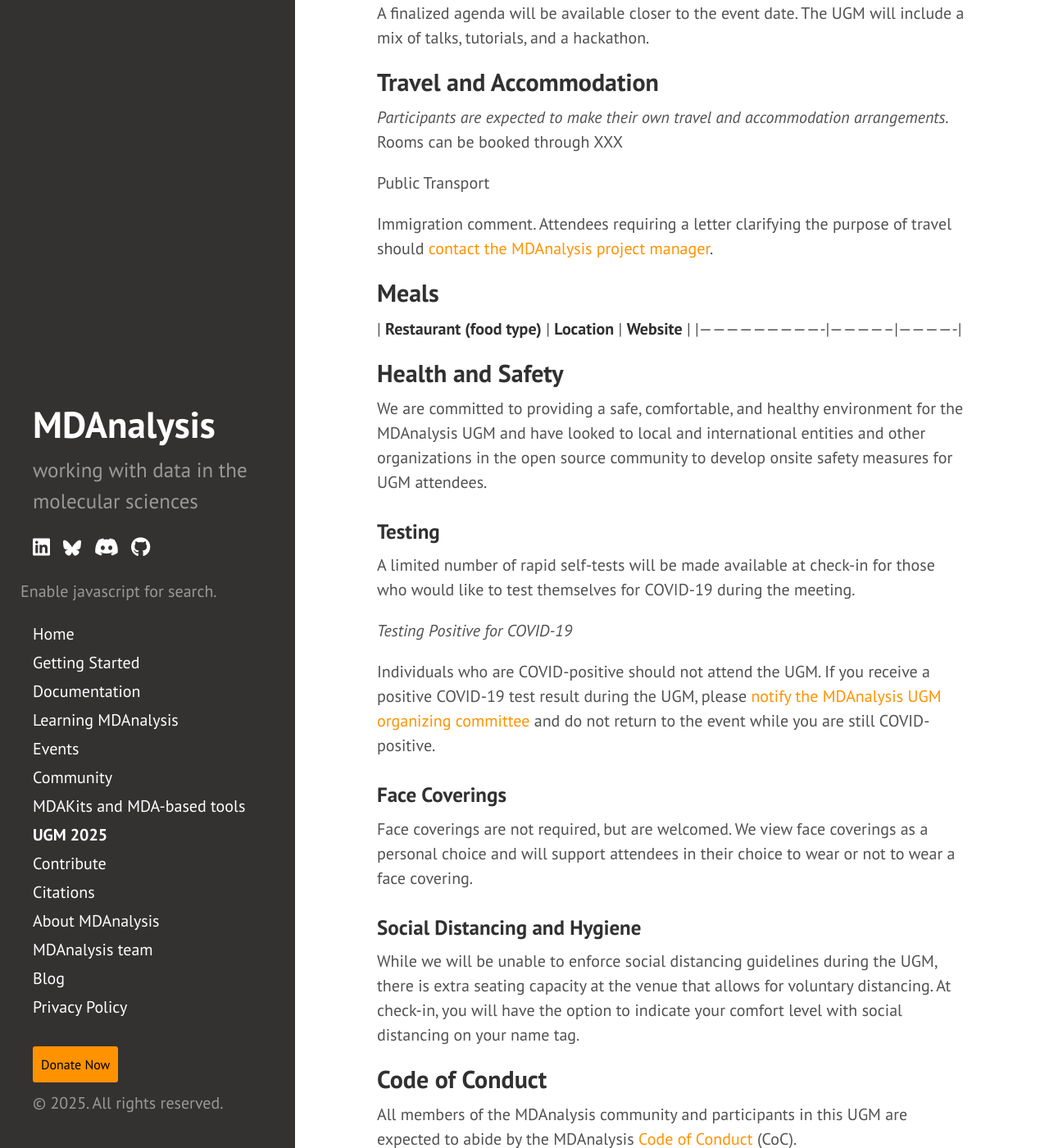
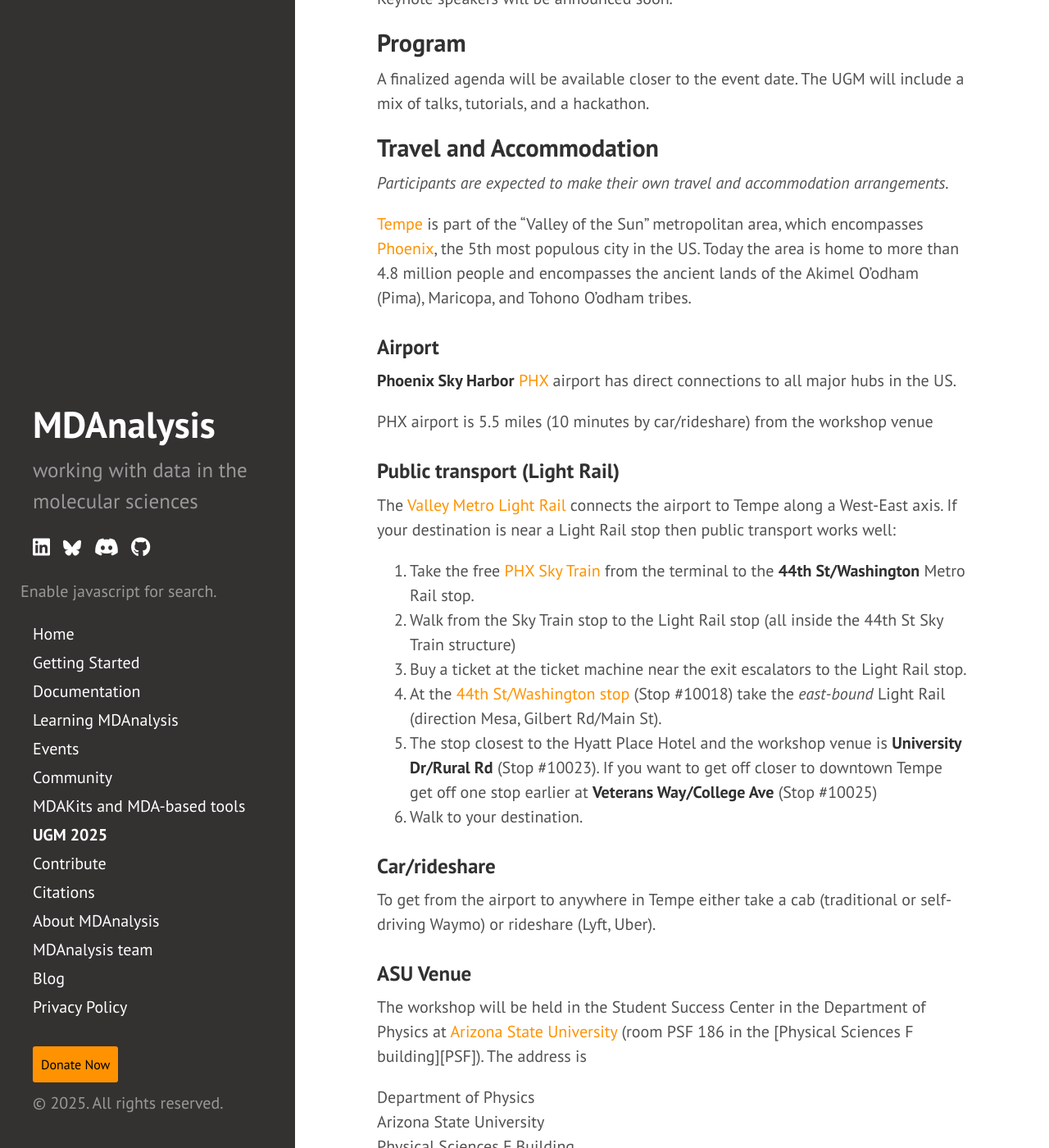
Before and after one commit to MDAnalysis/MDAnalysis.github.io, a Jekyll site: the page built from pages/ugm2025.md, in a window 1280 px wide and 1400 px high, scrolled down 1310 px. Shown: the whole window at 82% size. Built offline with Jekyll 4.4.1, drawn with Linux system fonts in a browser that asks for light colours; comment, search, counter and statistics services are not loaded; some of the changed text lies outside the part shown.

Commit message:
Update ugm2025.md

```diff
--- a/pages/ugm2025.md
+++ b/pages/ugm2025.md
@@ -16,20 +14,21 @@ Arizona State University
 Tempe, AZ 85287
 
 ## What to Expect
-The UGM will bring together users of the MDAnalysis package from different communities. Our goal is to foster an opportunity to connect for interdisciplinary researchers and developers across biomolecular simulations, soft matter, materials science and more. Whether you are a new MDAnalysis contributor, an MDAnalysis core developer, or a researcher using (or interested in using) MDAnalysis for your work in academia or industry, this UGM is for you. You can expect:
-* Keynote talks from experts in the molecular dynamics simulations space (see [Keynote Speakers](https://www.mdanalysis.org/pages/ugm2024/#keynote-speakers) below)
-* Talks related to developing and using MDAnalysis for diverse scientific applications (see [Program](https://www.mdanalysis.org/pages/ugm2024/#program) below)
-* A focus on recent streaming work being undertaken at ASU
+The UGM will bring together users of the MDAnalysis package from different communities. Our goal is to foster an opportunity to connect interdisciplinary researchers and developers across biomolecular simulations, soft matter, materials science and more. Whether you are a new MDAnalysis contributor, an MDAnalysis core developer, or a researcher using (or interested in using) MDAnalysis for your work in academia or industry, this UGM is for you.
+
+You can expect:
+* Keynote talks from experts in the molecular dynamics simulations space (see [Keynote Speakers](https://www.mdanalysis.org/pages/ugm2025/#Keynote-Speakers) below)
+* Talks related to developing and using MDAnalysis for diverse scientific applications (see [Program](https://www.mdanalysis.org/pages/ugm2025/#Program) below)
+* A focus on recent simulation streaming work being undertaken at ASU
 * Tutorials diving into new features
 * Direct access to the [MDAnalysis core developer team][coredev] to help shape future development of MDAnalysis
 * Networking opportunities to foster new collaborations
-* Hackathon and other social outings
+* A hackathon and other social outings
 
 ## Registration
-Attendance is free and first-come, first-serve; see the registration button below.
+In-person attendance will be $50 per attendees, and online attendance will be free; see the registration button below.
 
 <a href="XXX" target="_blank" style="background:#FF9200;padding:10px;margin:10px 0px;text-align:center;text-decoration:none;font-size:16pt;color:#000000;display:inline-block;border-radius:3px">Register</a>
-
 
 ## Keynote Speakers
 
@@ -40,23 +39,71 @@ Keynote speakers will be announced soon.
 A finalized agenda will be available closer to the event date. The UGM will include a mix of talks, tutorials, and a hackathon.
 
 ## Travel and Accommodation
-*Participants are expected to make their own travel and accommodation arrangements.* Rooms can be booked through XXX
 
-Public Transport
+*Participants are expected to make their own travel and accommodation arrangements.*
 
-Immigration comment.  Attendees requiring a letter clarifying the purpose of travel should [contact the MDAnalysis project manager][email].
+[Tempe][] is part of the "Valley of the Sun" metropolitan area, which encompasses
+[Phoenix][], the 5th most populous city in the US. Today the area is home to more
+than 4.8 million people and encompasses the ancient lands of the Akimel O'odham
+(Pima), Maricopa, and Tohono O'odham tribes.
+
+### Airport
+
+**Phoenix Sky Harbor** [PHX][] airport has direct connections to all major hubs
+in the US.
+
+PHX airport is 5.5 miles (10 minutes by car/rideshare) from the workshop venue
+
+### Public transport (Light Rail)
+
+The [Valley Metro Light Rail][Light Rail] connects the airport to Tempe along a
+West-East axis. If your destination is near a Light Rail stop then
+public transport works well:
+
+1. Take the free [PHX Sky Train][] from the terminal to the **44th St/Washington**
+Metro Rail stop.
+2. Walk from the Sky Train stop to the Light Rail stop (all inside the 44th St
+Sky Train structure)
+3. Buy a ticket at the ticket machine near the exit escalators to the Light
+Rail stop.
+4. At the [44th St/Washington stop][LightRail44thSt] (Stop #10018) take the
+*east-bound* Light Rail (direction Mesa, Gilbert Rd/Main St).
+5. The stop closest to the Hyatt Place Hotel and the workshop venue is
+**University Dr/Rural Rd** (Stop #10023). If you want to get off closer to
+downtown Tempe get off one stop earlier at **Veterans Way/College Ave** (Stop #10025)
+6. Walk to your destination.
+
+### Car/rideshare
+
+To get from the airport to anywhere in Tempe either take a cab (traditional or self-driving
+Waymo) or rideshare (Lyft, Uber).
+
+### ASU Venue
+
+The workshop will be held in the Student Success Center in the Department of
+Physics at [Arizona State University][ASU] (room PSF 186 in the [Physical Sciences F
+building][PSF]). The address is
+
+  Department of Physics
+  Arizona State University
+  Physical Sciences F Building
+  550 E Tyler Mall, PSF 186
+  Tempe, AZ 85287
+  USA
+
+Paid parking is available in the [Tyler Street Parking
+Structure][TylerStParking] and other on-campus parking structures.
+
+## Support for international travel
+Attendees requiring a letter clarifying the purpose of travel should [contact the MDAnalysis project manager][email].
 
 ## Meals
-
-
-| **Restaurant (food type)** | **Location** | **Website** |
-|----------------------------|--------------|-------------|
-
+More information on local food options will be added soon!
 
 ## Health and Safety
 We are committed to providing a safe, comfortable, and healthy environment for the MDAnalysis UGM and have looked to local and international entities and other organizations in the open source community to develop onsite safety measures for UGM attendees.
 
-### Testing
+### COVID-19 Testing
 A limited number of rapid self-tests will be made available at check-in for those who would like to test themselves for COVID-19 during the meeting.
 
 *Testing Positive for COVID-19*
@@ -101,6 +148,15 @@ style="float: left; height: 5em; " />
 
 [coredev]: https://www.mdanalysis.org/about/#mdanalysis-core-developers
 [email]: mailto:community@mdanalysis.org
-[coc]: https://www.mdanalysis.org/pages/conduct/
+[coc]: https://www.mdanalysis.org/pages/conduct/](https://www.mdanalysis.org/conduct/#mdanalysis-code-of-conduct-and-community-guidelines
 [coc_report]: https://docs.google.com/forms/d/e/1FAIpQLSeID-DiFMbXAHFeeiNgPKiCoa3FwA5I_92xE9cqlZB-3J49zA/viewform?c=0&w=1
 [ugm_email]: mailto:ugm@mdanalysis.org
+[TylerStParking]: https://www.google.com/maps/place/Tyler+Street+Parking+Structure,+E+Tyler+St,+Tempe,+AZ+85281/@33.4210869,-111.9324732,17.76z/data=!4m15!1m8!3m7!1s0x872b08ddcbad3a1d:0x34be1bc111135fe9!2sF+Wing,+550+E+Tyler+Mall,+Tempe,+AZ+85287!3b1!8m2!3d33.4209987!4d-111.9313753!16s%2Fg%2F11rvvz0ng!3m5!1s0x872b08e77dae3579:0x666a75efc5dbe1d3!8m2!3d33.4207391!4d-111.9282154!16s%2Fg%2F11bvtdqdr_?entry=ttu
+[HyattPlace]: https://www.hyatt.com/en-US/hotel/arizona/hyatt-place-tempe-phoenix-university/phxzt
+[Tempe]: https://www.tempe.gov/
+[Phoenix]: https://www.phoenix.gov/
+[ASU]: https://www.asu.edu
+[PHX]: https://www.skyharbor.com/
+[Light Rail]: https://www.valleymetro.org/maps-schedules/rail
+[PHX Sky Train]: https://www.skyharbor.com/ground-transportation/phx-sky-train/
+[LightRail44thSt]: https://valleymetro.org/maps-schedules/RAIL?location=44th%20St/Washington,%20East%20Washington%20Street,%20Phoenix,%20AZ,%20USA
```
Also changed, not shown: other parts of pages/ugm2025.md (+1 -3 lines).
